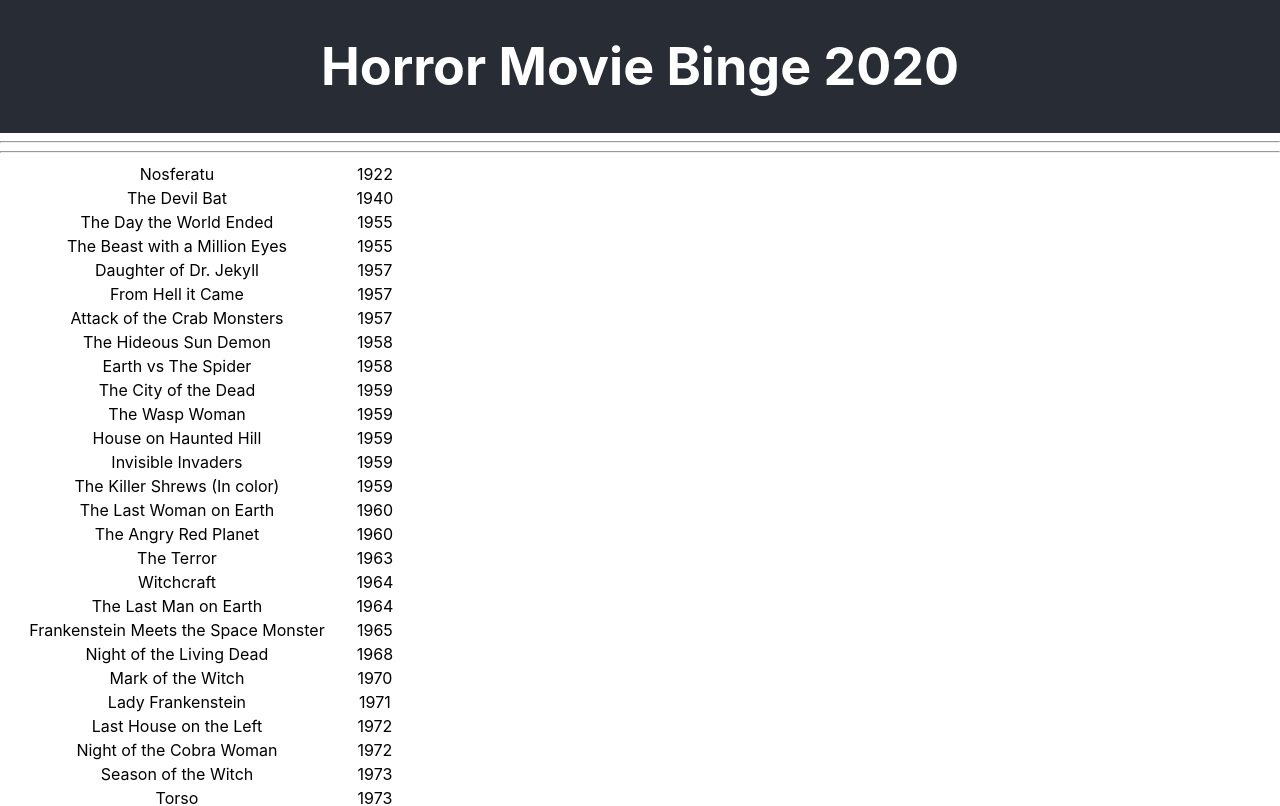
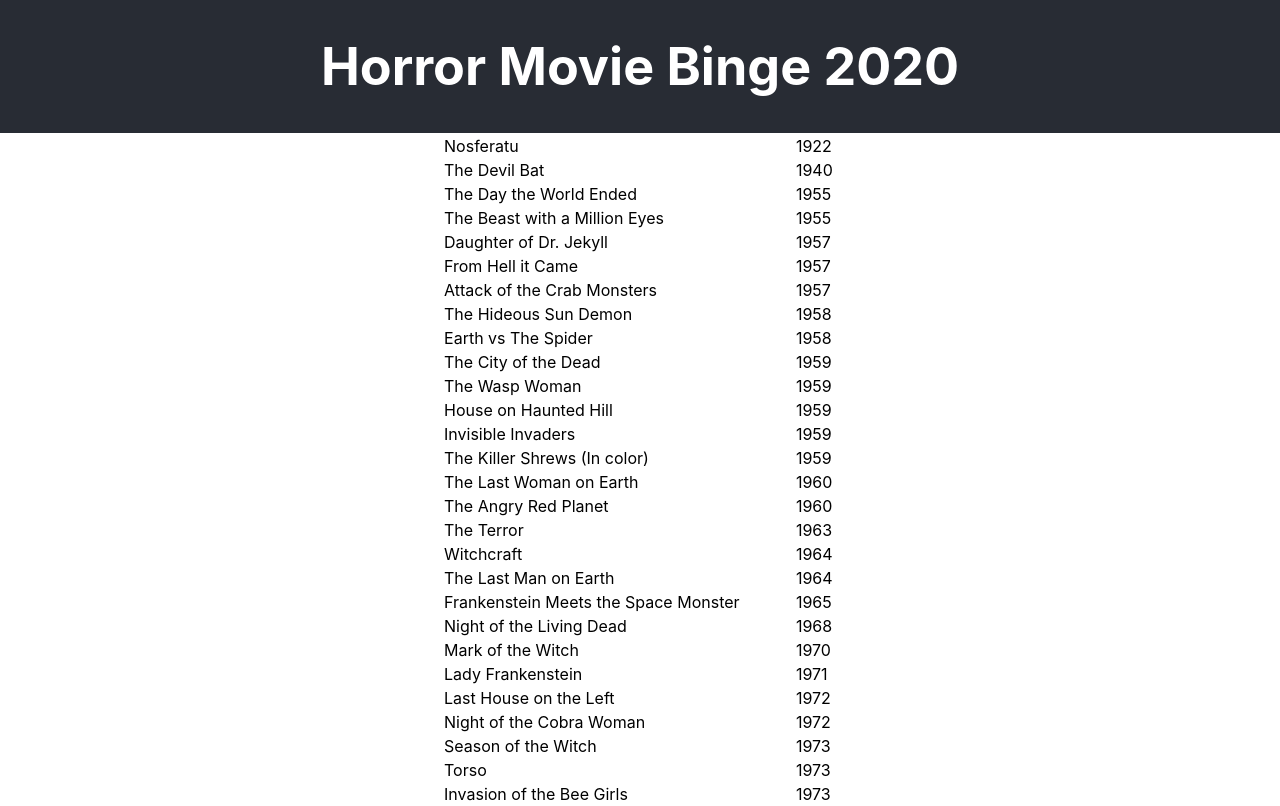
Before and after one commit to cshov/horror-movie-binge-2020, a React (Create React App) app: page / in a window 1280 px wide. Shown: the top 806 px of the page. Built offline with nearby package versions, Linux system fonts and the light colour scheme.

Commit message:
changing title and a few table styles

```diff
--- a/public/index.html
+++ b/public/index.html
@@ -24,7 +24,7 @@
       work correctly both with client-side routing and a non-root public URL.
       Learn how to configure a non-root public URL by running `npm run build`.
     -->
-    <title>React App</title>
+    <title>Horror Binge 2020</title>
   </head>
   <body>
     <noscript>You need to enable JavaScript to run this app.</noscript>
--- a/src/App.css
+++ b/src/App.css
@@ -5,6 +5,13 @@
 .App-logo {
   height: 40vmin;
   pointer-events: none;
+}
+
+table {
+  margin: 0 auto;
+}
+table td {
+  text-align: left;
 }
 
 @media (prefers-reduced-motion: no-preference) {
--- a/src/App.tsx
+++ b/src/App.tsx
@@ -41,15 +41,15 @@ function App() {
       </header>
         <div>
 
-            <hr/>
-            <hr/>
+            {/*<hr/>*/}
+            {/*<hr/>*/}
             <MoviesList />
-            <hr/>
-            <hr/>
-            <MoviesByYear />
-            <hr/>
-            <hr/>
-            <PopularYears />
+            {/*<hr/>*/}
+            {/*<hr/>*/}
+            {/*<MoviesByYear />*/}
+            {/*<hr/>*/}
+            {/*<hr/>*/}
+            {/*<PopularYears />*/}
         </div>
     </div>
   );
```
